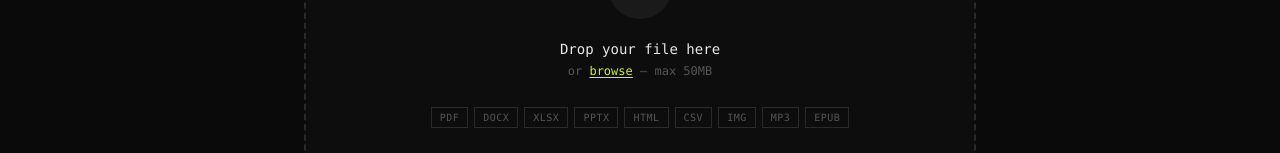
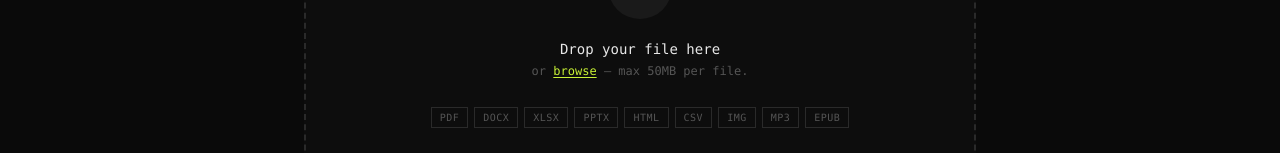
Before and after one commit to jorgearguellles/markitdown-app, a Next.js app: page / in a window 1280 px wide. Shown: the part 427-580 px from the top of the page. Built offline with nearby package versions, Linux system fonts and the light colour scheme.

Commit message:
Clarify 50Mb max top per file in UI

```diff
--- a/components/ConverterApp.tsx
+++ b/components/ConverterApp.tsx
@@ -272,7 +272,7 @@ export function ConverterApp() {
                 <div className="text-center">
                   {isDragReject ? (
                     <p className="font-mono text-rust text-sm">
-                      Unsupported format or file too large (max 50MB)
+                      Unsupported format or file too large (max 50MB) try file by file.
                     </p>
                   ) : isDragActive ? (
                     <p className="font-mono text-acid text-sm tracking-wider animate-pulse">
@@ -288,7 +288,7 @@ export function ConverterApp() {
                         <span className="text-acid underline underline-offset-2 cursor-pointer">
                           browse
                         </span>{" "}
-                        — max 50MB
+                        — max 50MB per file.
                       </p>
                     </>
                   )}
```
